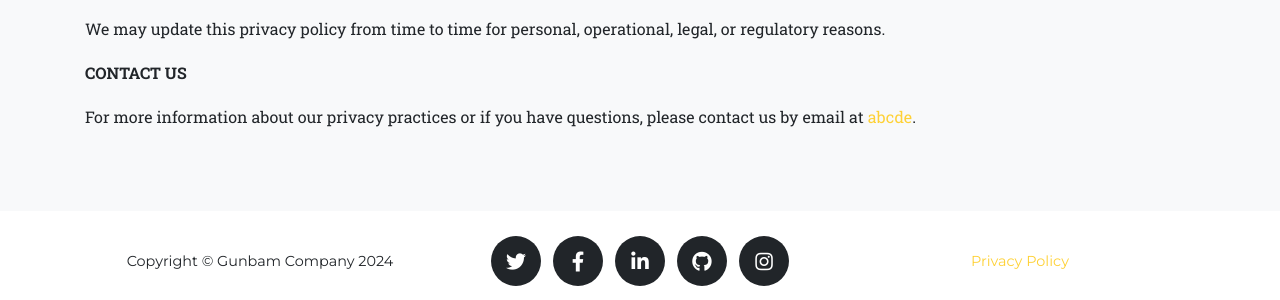
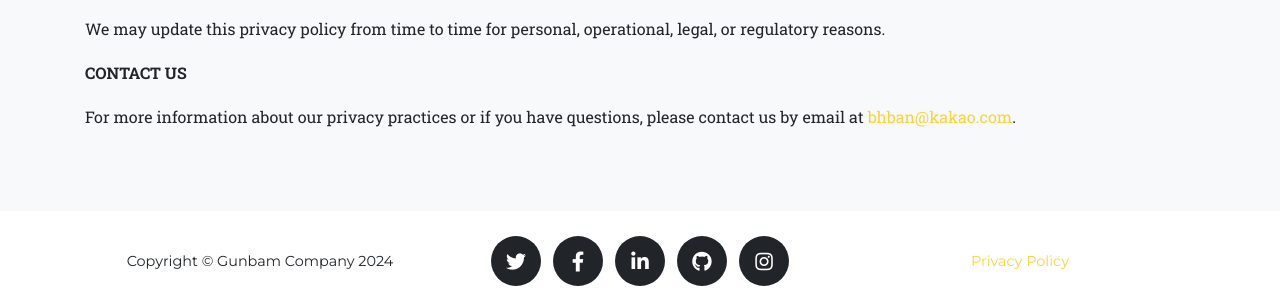
Before and after one commit to brilliantsea/gunbam, a Jekyll site: the page built from legal.md, in a window 1280 px wide. Shown: the part 589-889 px from the top of the page. Built offline with Jekyll 4.4.1, drawn with Linux system fonts in a browser that asks for light colours; some web fonts are replaced.

Commit message:
complete5

```diff
--- a/_config.yml
+++ b/_config.yml
@@ -17,7 +17,7 @@ url    : "https://brilliantsea.github.io" # the base hostname & protocol for you
 baseurl: "/gunbam" # the subpath of your site, e.g. /blog
 
 title      : Gunbam Company
-email      : abcde
+email      : bhban@kakao.com
 description: "gunbam"
 author     : gunbam
 # logo:     #optional, defaults to site title
```
